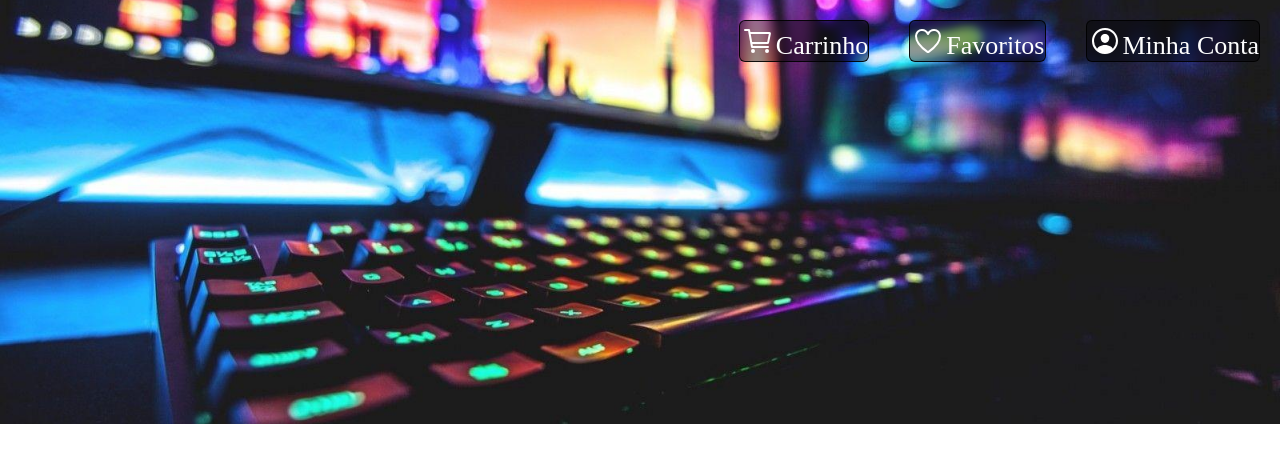
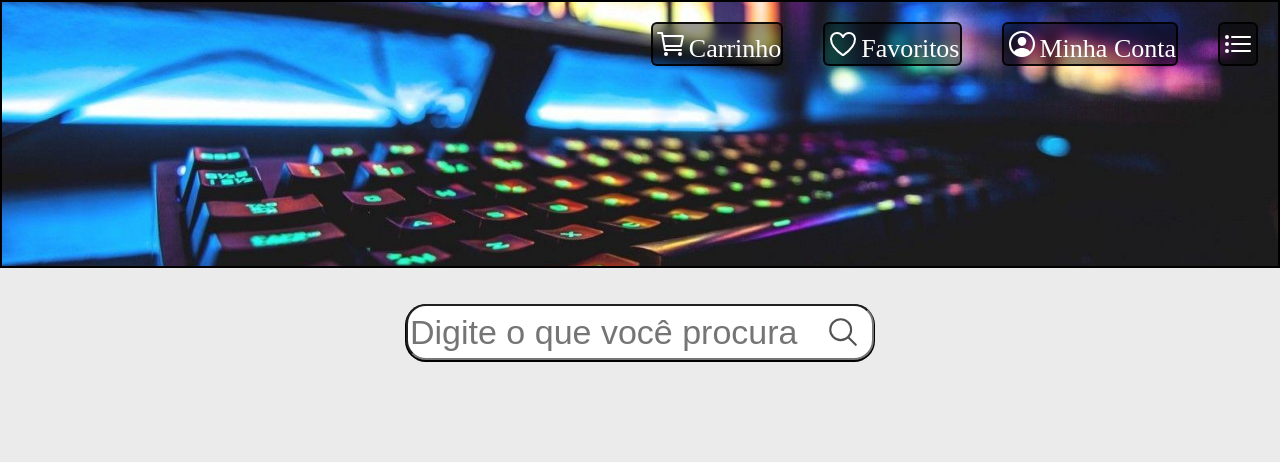
Before and after one commit to Mateuz332/ProjectStore, a plain HTML site: page index.html in a window 1280 px wide. Drawn offline with nearby package versions, Linux system fonts and the light colour scheme.

Commit message:
added search bar

```diff
--- a/index.html
+++ b/index.html
@@ -27,12 +27,20 @@
                         Minha Conta
                     </a>
                 </span>
+                <span>
+                    <a href="" class="ref">
+                        <ion-icon name="list-outline" class="icone"></ion-icon>
+                    </a>
                 </span>
-
-
+            </span>
+        </div>
     </div>
     <div class="container">
-
+        <div class="check_bar">
+            <span class="check_span">
+                <input type="text" class="receba" placeholder="Digite o que você procura">
+                <ion-icon name="search-outline" class="lupa_icon"></ion-icon>
+        </div>
     </div>
     <script type="module" src="https://unpkg.com/ionicons@7.1.0/dist/ionicons/ionicons.esm.js"></script>
     <script nomodule src="https://unpkg.com/ionicons@7.1.0/dist/ionicons/ionicons.js"></script>
--- a/style.css
+++ b/style.css
@@ -8,8 +8,9 @@ body {
 .hero {
     display: flex;
     align-items: flex-start;
-    height: 400px;
+    height: 30vh;
     width: auto;
+    border:2px solid black;
 
     background: url(img/1532805.jpg)no-repeat;
     background-position: center;
@@ -18,6 +19,7 @@ body {
     padding: 12px;
     gap: 32px;
 }
+
 .hero a {
     text-decoration: none;
 }
@@ -30,7 +32,7 @@ body {
 .hero span a {
     border-radius: 6px;
     background: rgba(0, 0, 0, 0.4);
-    border: 1px solid rgba(0, 0, 0, 0.9);
+    border: 2px solid rgba(0, 0, 0, 0.9);
     backdrop-filter:blur(4px);
     -webkit-backdrop-filter:blur(4px);
 
@@ -49,5 +51,51 @@ body {
 }
 
 .container {
+    background-color: #ebebeb;
+    height: 70vh;
+    display: flex;
+    flex-direction: column;
+}
+
+.container .check_bar {
+    display: flex;
+    flex-direction: row;
+    justify-content: center;
+
+    height: 80px;
+    margin: 16px;
+    padding: 8px;
+}
+
+.container .check_span {
+    display: flex;
+    flex-direction: row;
+    align-items: center;
+
+    padding: 8px;
 
 }
+
+.container .check_span input {
+    border-radius: 20px;
+    position: relative;
+}
+
+.container .check_span .receba {
+    background-color: white;
+    font-size: 34px;
+    height: 50px;
+    width: 460px;
+    box-shadow: 0px 1px 0px 1px;
+
+}
+
+.container .check_span .lupa_icon {
+    font-size: 34px;
+    color: rgb(82,82,82);
+
+    position: absolute;
+    right: 0;
+    right: 420px;
+    cursor: pointer;
+}
```
Lines whose indentation alone changed are shown as unchanged.
